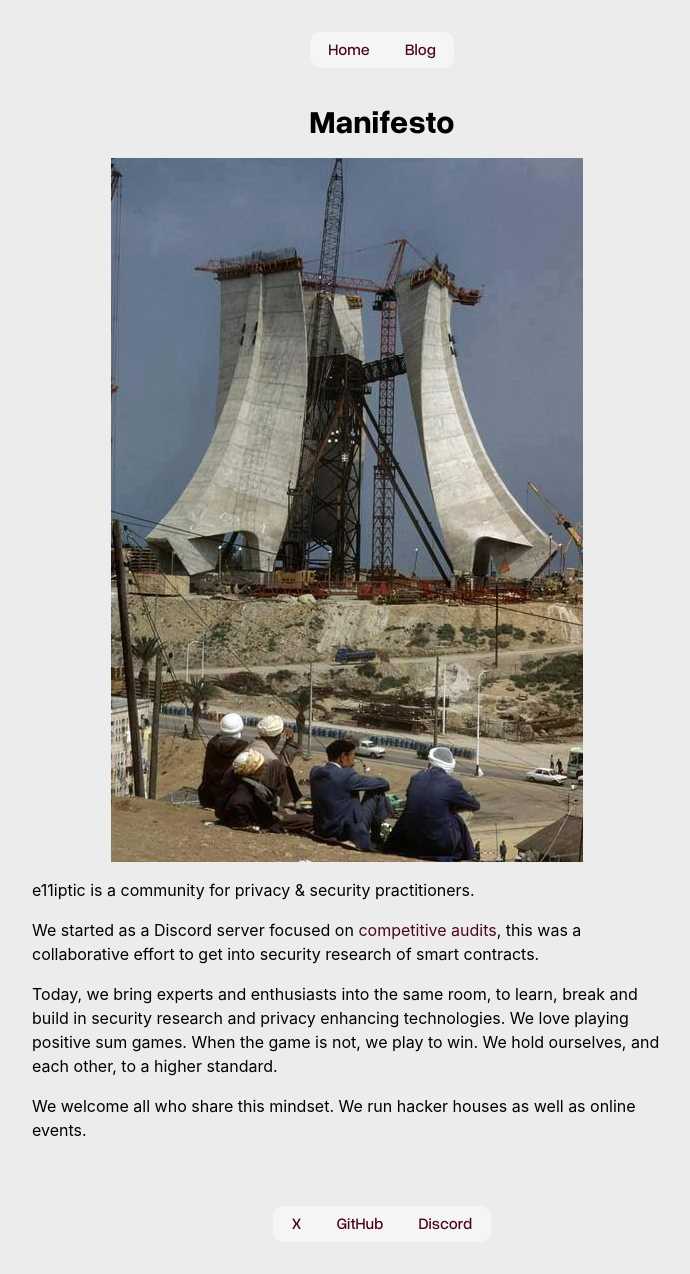
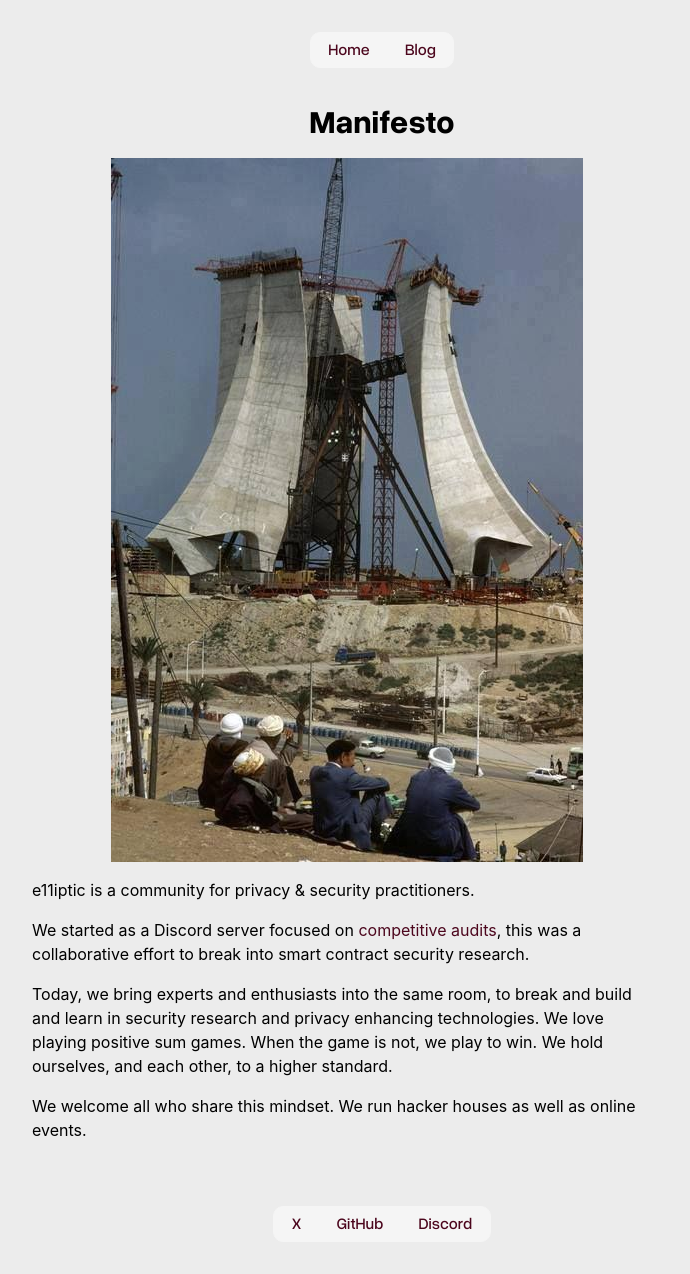
Before and after one commit to e11iptic/e11iptic.github.io, a Jekyll site: the page built from _posts/2025-11-02-Manifesto.md, in a window 1280 px wide. Shown: the whole page, without its empty margins (258-948 px from the left). Built offline with Jekyll 4.4.1, drawn with Linux system fonts in a browser that asks for light colours; some web fonts are replaced.

Commit message:
Update manifesto

```diff
--- a/_posts/2025-11-02-Manifesto.md
+++ b/_posts/2025-11-02-Manifesto.md
@@ -8,8 +8,8 @@
 
 e11iptic is a community for privacy & security practitioners.
 
-We started as a Discord server focused on [competitive audits](https://support.cyfrin.io/en/articles/10059182-what-is-a-competitive-audit), this was a collaborative effort to get into security research of smart contracts.
+We started as a Discord server focused on [competitive audits](https://support.cyfrin.io/en/articles/10059182-what-is-a-competitive-audit), this was a collaborative effort to break into smart contract security research.
 
-Today, we bring experts and enthusiasts into the same room, to learn, break and build in security research and privacy enhancing technologies. We love playing positive sum games. When the game is not, we play to win. We hold ourselves, and each other, to a higher standard.
+Today, we bring experts and enthusiasts into the same room, to break and build and learn in security research and privacy enhancing technologies. We love playing positive sum games. When the game is not, we play to win. We hold ourselves, and each other, to a higher standard.
 
 We welcome all who share this mindset. We run hacker houses as well as online events.
```
